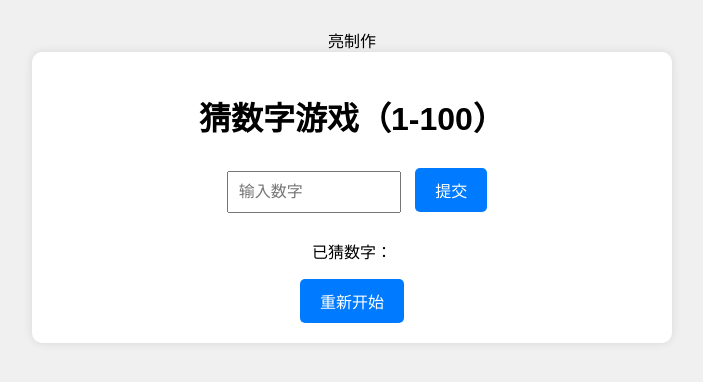
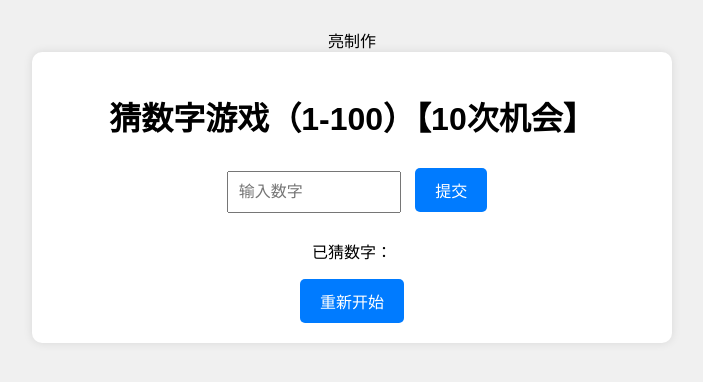
Before and after one commit to mrpan5487/guess-number-game, a plain HTML site: page index.html in a window 1280 px wide. Shown: the whole page, without its empty margins (288-991 px from the left). Drawn offline with Linux system fonts and the light colour scheme.

Commit message:
Add files via upload

```diff
--- a/index.html
+++ b/index.html
@@ -1,7 +1,7 @@
 <!DOCTYPE html>
 <html>
 <head>亮制作
-    <title>GitHub 猜数字游戏</title>
+    <title>猜数字游戏(10次机会)</title>
     <meta name="viewport" content="width=device-width, initial-scale=1.0">
     <style>
         /* 原有样式 */
@@ -49,7 +49,7 @@
 </head>
 <body>
     <div class="container">
-        <h1>猜数字游戏（1-100）</h1>
+        <h1>猜数字游戏（1-100）【10次机会】</h1>
         <input type="number" id="guessInput" placeholder="输入数字">
         <button onclick="checkGuess()">提交</button>
         <p id="hint"></p>
```
